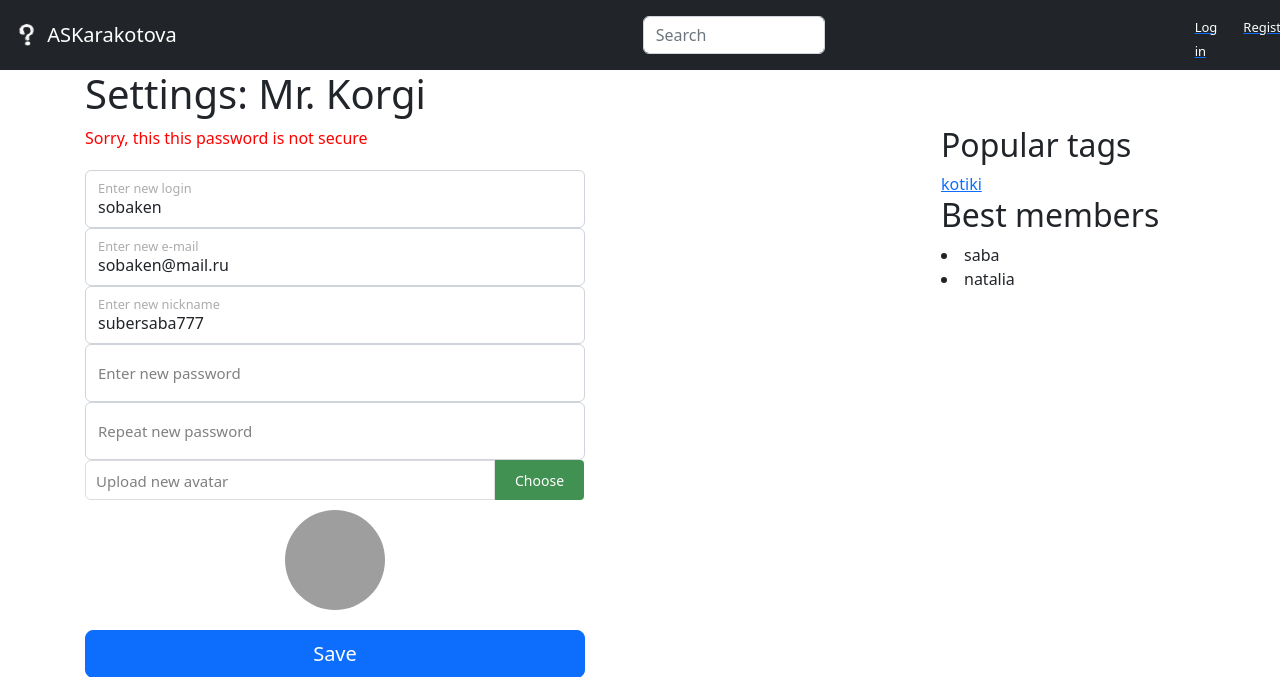
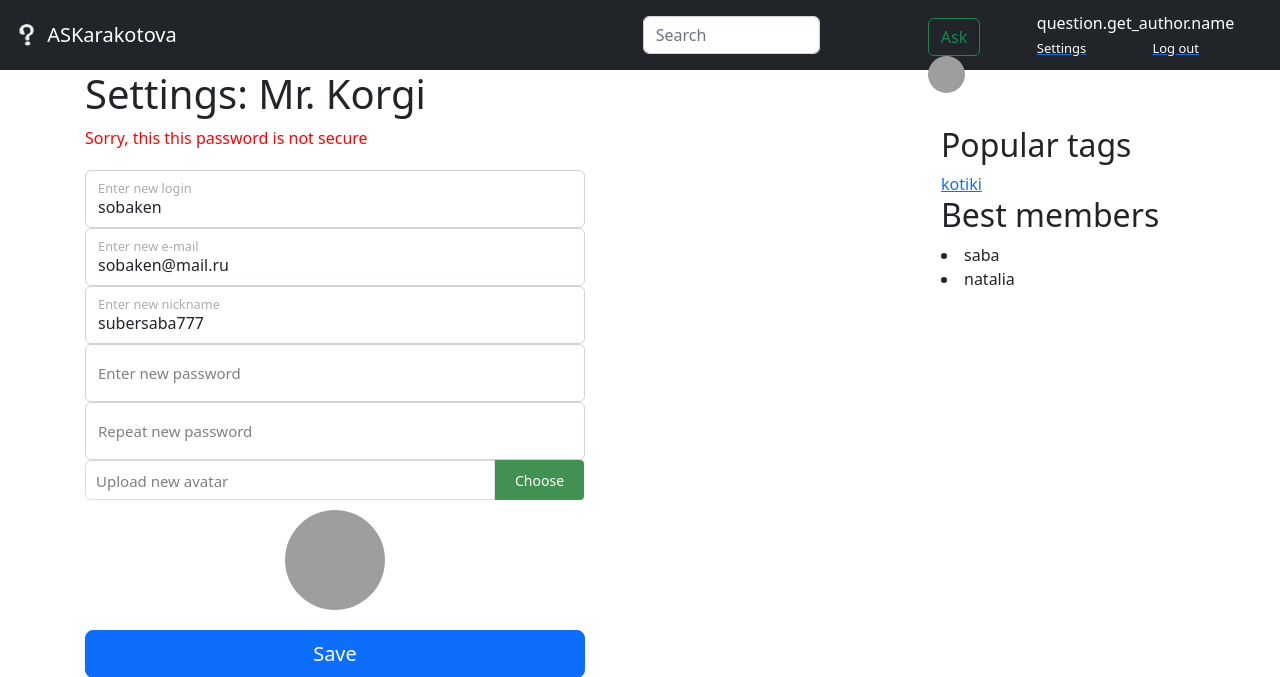
Before and after one commit to nkarakotova/vk_web, a Django app: page /settings in a window 1280 px wide. Shown: the top 677 px of the page. Run offline with Django 4.2, Linux system fonts and the light colour scheme; a user stored in the database is signed in; data comes from the database, SQL or seed files in the repository; some libraries are stand-ins or nearby versions; grey boxes are pictures that could not be loaded.

Commit message:
FIX: ask button

```diff
--- a/askme_karakotova/templates/inc/autorisated-header.html
+++ b/askme_karakotova/templates/inc/autorisated-header.html
@@ -14,7 +14,9 @@
         </form>
         <ul class="nav navbar-nav">
           <li class="ask-buttom">
-            <button class="btn btn-outline-success" type="submit">Ask</button>
+            <form action="{% url 'new_question' %}" target="_blank" style="margin-top: 40px">
+              <button class="btn btn-outline-success" type="submit">Ask</button>
+            </form>
           </li>
           <li class="nav-item header-user-pict">
             {% with question.get_author.get_avatar as image_static %}
--- a/askme_karakotova/templates/inc/base.html
+++ b/askme_karakotova/templates/inc/base.html
@@ -23,7 +23,7 @@
 
 <body class="d-flex flex-column h-100">
 
-{% if is_authorisated == true %}
+{% if is_authorisated == True %}
   {% include "inc/autorisated-header.html" %}
 {% else %}
   {% include "inc/unautorisated-header.html" %}
```
